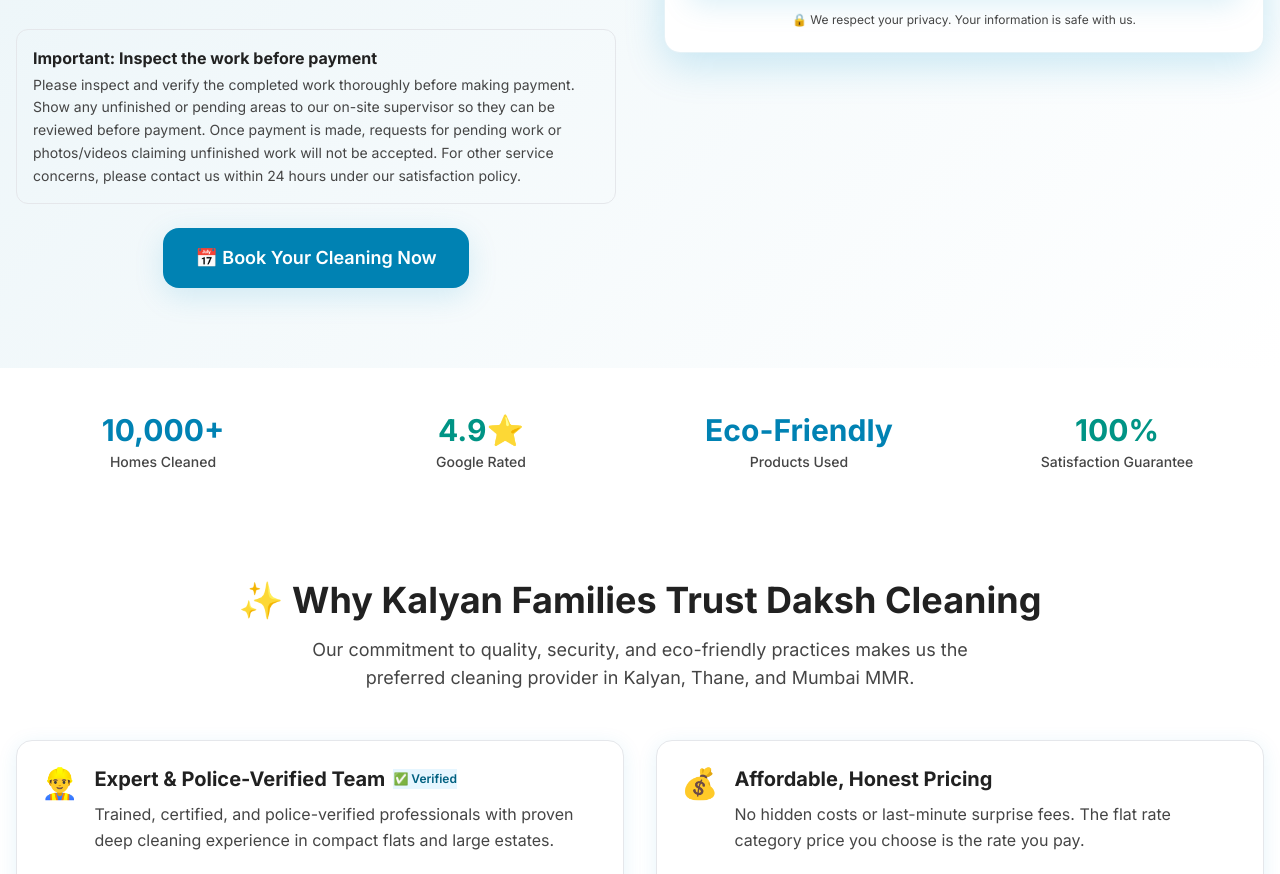
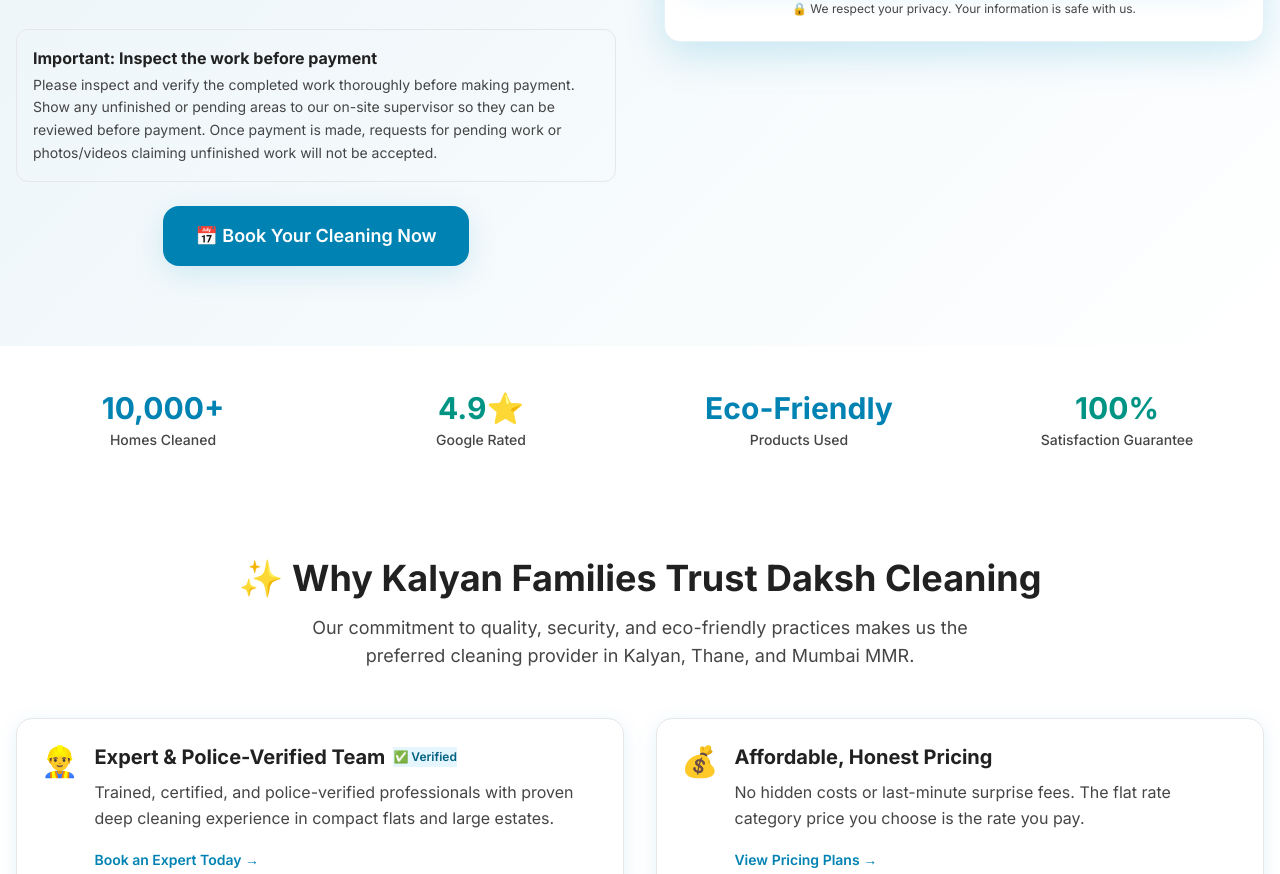
Before and after one commit to abhisheksrivastav-262/Daksh-Cleaning-Service, a plain HTML site: page index.html in a window 1280 px wide. Shown: the part 973-1847 px from the top of the page. Drawn offline with Linux system fonts and the light colour scheme.

Commit message:
Remove 24-hour notice wording

```diff
--- a/index.html
+++ b/index.html
@@ -105,7 +105,7 @@
 
               <div class="mb-6 rounded-xl border border-amber-300 bg-amber-50 p-4 text-left" role="note" aria-label="Work inspection and payment notice">
                 <h2 class="mb-1 text-base font-bold text-foreground">Important: Inspect the work before payment</h2>
-                <p class="text-sm text-muted-foreground leading-relaxed">Please inspect and verify the completed work thoroughly before making payment. Show any unfinished or pending areas to our on-site supervisor so they can be reviewed before payment. Once payment is made, requests for pending work or photos/videos claiming unfinished work will not be accepted. For other service concerns, please contact us within 24 hours under our satisfaction policy.</p>
+                <p class="text-sm text-muted-foreground leading-relaxed">Please inspect and verify the completed work thoroughly before making payment. Show any unfinished or pending areas to our on-site supervisor so they can be reviewed before payment. Once payment is made, requests for pending work or photos/videos claiming unfinished work will not be accepted.</p>
               </div>
 
               <!-- CTA Links -->
```
Also changed, not shown: booking.html (+1 -1 lines).
